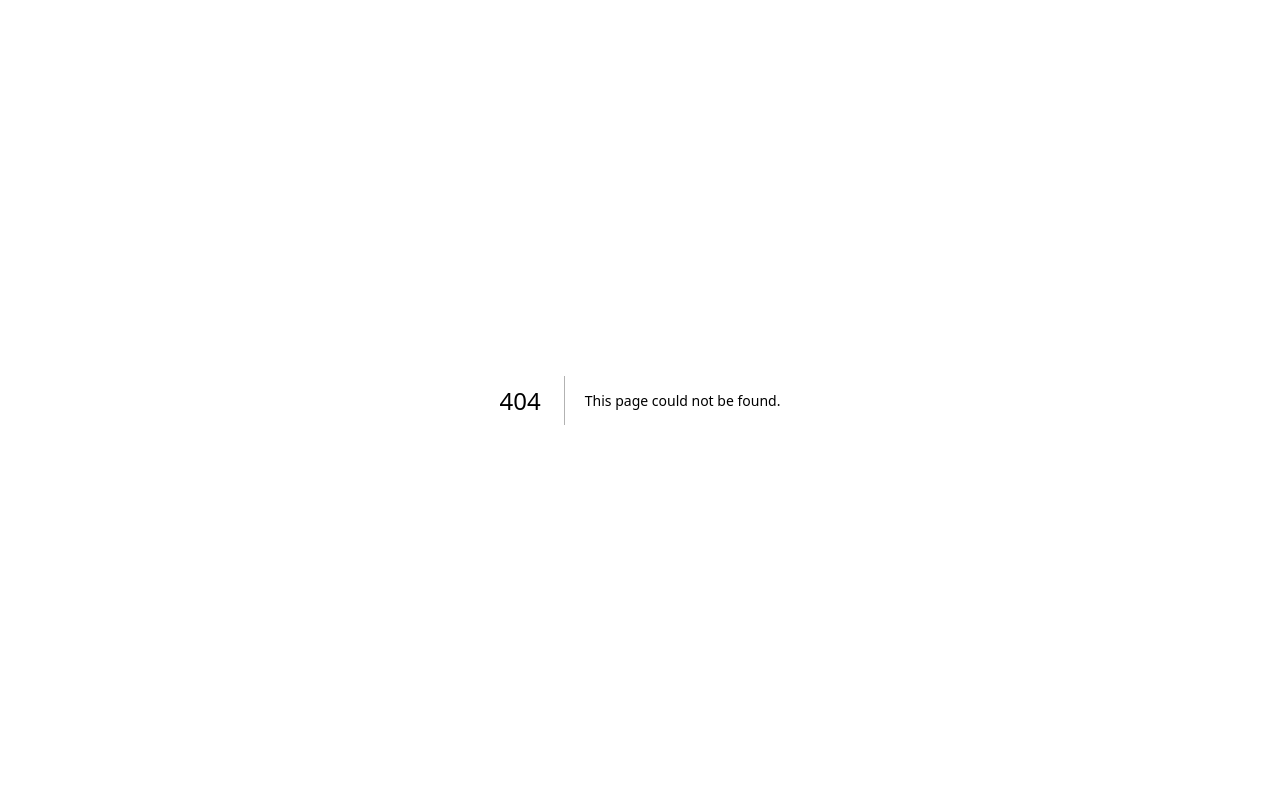
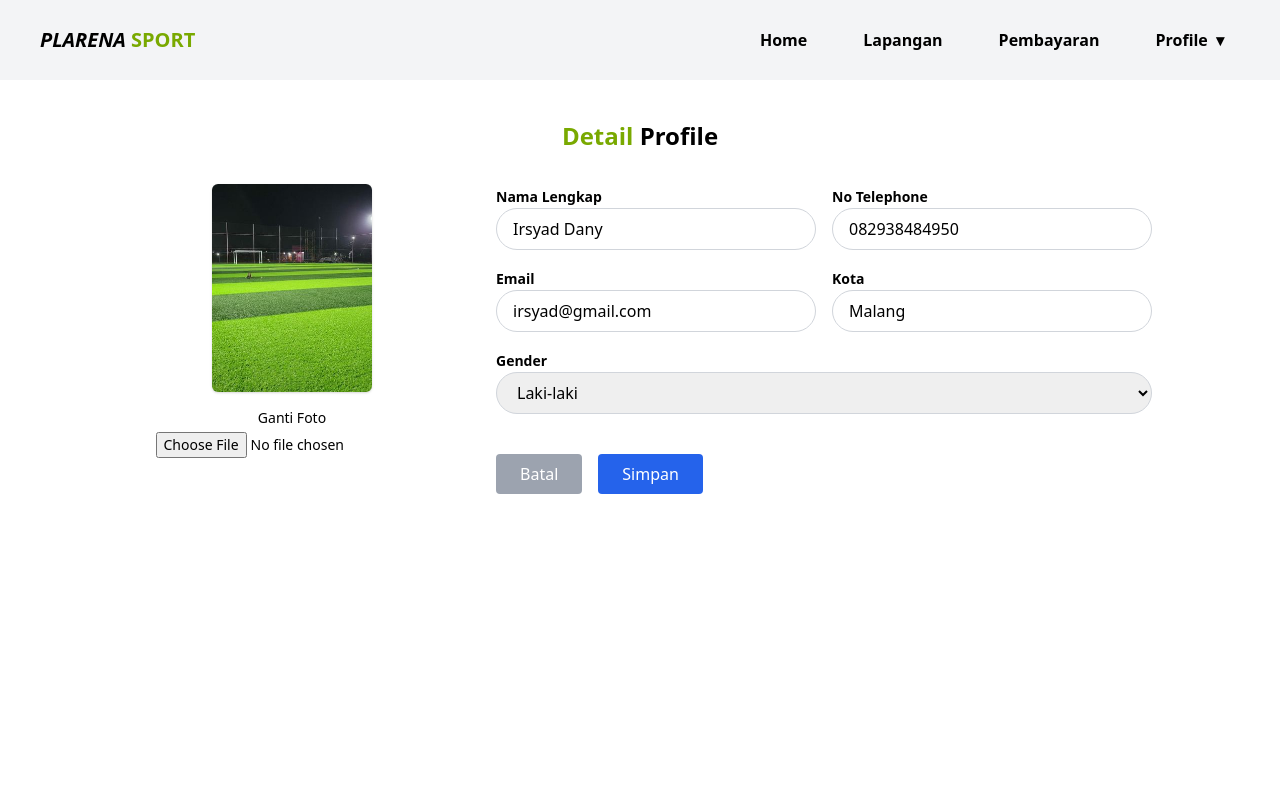
Before and after one commit to plarena-project/plarena-frontend, a Next.js app: page /user/profile in a window 1280 px wide. Before the commit this address had no page. Shown: the top 800 px of the page. Built offline with nearby package versions, Linux system fonts and the light colour scheme.

Commit message:
Profile
add profile page

```diff
--- a/src/app/admin/components/navbar.tsx
+++ b/src/app/admin/components/navbar.tsx
@@ -1,28 +1,90 @@
-'use client';
+"use client";
 
-import Link from 'next/link';
-import { useRouter } from 'next/navigation';
+import Link from "next/link";
+import { useRouter } from "next/navigation";
+import { useState, useRef, useEffect } from "react";
 
 export default function Navbar() {
   const router = useRouter();
+  const [dropdownOpen, setDropdownOpen] = useState(false);
+  const dropdownRef = useRef<HTMLDivElement>(null);
+
+  useEffect(() => {
+    const handleClickOutside = (event: MouseEvent) => {
+      if (
+        dropdownRef.current &&
+        !dropdownRef.current.contains(event.target as Node)
+      ) {
+        setDropdownOpen(false);
+      }
+    };
+    document.addEventListener("mousedown", handleClickOutside);
+    return () => document.removeEventListener("mousedown", handleClickOutside);
+  }, []);
+
+  const handleLogout = () => {
+    localStorage.removeItem("token");
+    router.push("/login");
+  };
+
+  const handleGoToProfile = () => {
+    router.push("/user/profile");
+  };
+
   return (
     <header className="flex items-center justify-between px-10 py-5 bg-gray-100 shadow-md">
       <div className="text-xl font-bold italic">
         PLARENA <span className="text-limeCustom not-italic font-bold">SPORT</span>
       </div>
+
       <div className="flex items-center space-x-6">
         <nav className="flex space-x-6 font-bold">
-          <Link href="/admin/" className="px-4 py-2 rounded-md transition hover:bg-limeCustom">Home</Link>
-          <Link href="/admin/dataLapangan" className="px-4 py-2 rounded-md transition hover:bg-limeCustom">Data Lapangan</Link>
-          <Link href="/admin/dataPesanan" className="px-4 py-2 rounded-md transition hover:bg-limeCustom">Data Pesanan</Link>
-          <Link href="/admin/dataAdmin" className="px-4 py-2 rounded-md transition hover:bg-limeCustom">Data Admin</Link>
+          <Link href="/admin/" className="px-4 py-2 rounded-md transition hover:bg-limeCustom hover:text-white">
+            Home
+          </Link>
+          <Link href="/admin/dataLapangan" className="px-4 py-2 rounded-md transition hover:bg-limeCustom hover:text-white">
+            Data Lapangan
+          </Link>
+          <Link href="/admin/dataPesanan" className="px-4 py-2 rounded-md transition hover:bg-limeCustom hover:text-white">
+            Data Pesanan
+          </Link>
+          <Link href="/admin/dataMember" className="px-4 py-2 rounded-md transition hover:bg-limeCustom hover:text-white">
+            Data Member
+          </Link>
+          <Link href="/admin/dataAdmin" className="px-4 py-2 rounded-md transition hover:bg-limeCustom hover:text-white">
+            Data Admin
+          </Link>
         </nav>
-        <button
-          onClick={() => router.push('/login')}
-          className="px-4 py-2 rounded-md bg-limeCustom text-black border-2 border-limeCustom transition font-bold"
-        >
-          Profile
-        </button>
+
+        {/* Dropdown Profile */}
+        <div className="relative" ref={dropdownRef}>
+          <button
+            onClick={() => setDropdownOpen(!dropdownOpen)}
+            className="px-4 py-2 rounded-md text-black font-bold transition hover:bg-limeCustom hover:text-white"
+          >
+            Profile <span className="ml-1">▾</span>
+          </button>
+
+          {dropdownOpen && (
+            <div className="absolute right-0 mt-2 w-48 bg-white text-black rounded-md shadow-lg z-50">
+              <div className="px-4 py-2 border-b border-gray-300 font-semibold">
+                Irsyad Dany
+              </div>
+              <button
+                onClick={handleGoToProfile}
+                className="block w-full text-left px-4 py-2 text-sm hover:bg-gray-100 transition"
+              >
+                Edit Profile
+              </button>
+              <button
+                onClick={handleLogout}
+                className="block w-full text-left px-4 py-2 text-sm hover:bg-gray-100 transition"
+              >
+                Logout
+              </button>
+            </div>
+          )}
+        </div>
       </div>
     </header>
   );
--- a/src/app/user/components/navbar.tsx
+++ b/src/app/user/components/navbar.tsx
@@ -2,14 +2,41 @@
 
 import Link from "next/link";
 import { useRouter } from "next/navigation";
+import { useState, useRef, useEffect } from "react";
 
 export default function Navbar() {
   const router = useRouter();
+  const [dropdownOpen, setDropdownOpen] = useState(false);
+  const dropdownRef = useRef<HTMLDivElement>(null);
+
+  useEffect(() => {
+    const handleClickOutside = (event: MouseEvent) => {
+      if (
+        dropdownRef.current &&
+        !dropdownRef.current.contains(event.target as Node)
+      ) {
+        setDropdownOpen(false);
+      }
+    };
+    document.addEventListener("mousedown", handleClickOutside);
+    return () => document.removeEventListener("mousedown", handleClickOutside);
+  }, []);
+
+  const handleLogout = () => {
+    localStorage.removeItem("token");
+    router.push("/login");
+  };
+
+  const handleGoToProfile = () => {
+    router.push("/user/profile");
+  };
+
   return (
     <header className="flex items-center justify-between px-10 py-5 bg-gray-100 shadow-md">
       <div className="text-xl font-bold italic">
         PLARENA <span className="text-limeCustom not-italic font-bold">SPORT</span>
       </div>
+
       <div className="flex items-center space-x-6">
         <nav className="flex space-x-6 font-bold">
           <Link href="/user/" className="px-4 py-2 rounded-md transition hover:bg-limeCustom hover:text-white">
@@ -22,9 +49,36 @@ export default function Navbar() {
             Pembayaran
           </Link>
         </nav>
-        <button onClick={() => router.push("/login")} className="px-4 py-2 rounded-md  text-black  transition font-bold hover:bg-limeCustom hover:text-white">
-          Profile
-        </button>
+
+        {/* Dropdown Profile */}
+        <div className="relative" ref={dropdownRef}>
+          <button
+            onClick={() => setDropdownOpen(!dropdownOpen)}
+            className="px-4 py-2 rounded-md text-black font-bold transition hover:bg-limeCustom hover:text-white"
+          >
+            Profile <span className="ml-1">▾</span>
+          </button>
+
+          {dropdownOpen && (
+            <div className="absolute right-0 mt-2 w-48 bg-white text-black rounded-md shadow-lg z-50">
+              <div className="px-4 py-2 border-b border-gray-300 font-semibold">
+                Irsyad Dany
+              </div>
+              <button
+                onClick={handleGoToProfile}
+                className="block w-full text-left px-4 py-2 text-sm hover:bg-gray-100 transition"
+              >
+                Edit Profile
+              </button>
+              <button
+                onClick={handleLogout}
+                className="block w-full text-left px-4 py-2 text-sm hover:bg-gray-100 transition"
+              >
+                Logout
+              </button>
+            </div>
+          )}
+        </div>
       </div>
     </header>
   );
--- /dev/null
+++ b/src/app/user/profile/page.tsx
@@ -0,0 +1,143 @@
+"use client";
+import { useEffect, useState } from "react";
+import Image from "next/image";
+
+export default function ProfilePage() {
+  const [isClient, setIsClient] = useState(false);
+  const [profile, setProfile] = useState({
+    nama: "Irsyad Dany",
+    email: "irsyad@gmail.com",
+    gender: "Laki-laki",
+    telepon: "082938484950",
+    kota: "Malang",
+    foto: "/image/lapangan1.jpg",
+  });
+  const [fotoPreview, setFotoPreview] = useState(profile.foto);
+
+  useEffect(() => {
+    setIsClient(true);
+  }, []);
+
+  const handleInputChange = (e: React.ChangeEvent<HTMLInputElement | HTMLSelectElement>) => {
+    const { name, value } = e.target;
+    setProfile(prev => ({ ...prev, [name]: value }));
+  };
+
+  const handleFotoChange = (e: React.ChangeEvent<HTMLInputElement>) => {
+    if (e.target.files && e.target.files[0]) {
+      const file = e.target.files[0];
+      const previewURL = URL.createObjectURL(file);
+      setFotoPreview(previewURL);
+    }
+  };
+
+  const handleBatal = () => {
+    // bisa reset ke data awal atau redirect
+    window.location.reload();
+  };
+
+  const handleSimpan = () => {
+    alert("Data berhasil disimpan (dummy)");
+    // Tambahkan logika update ke backend jika perlu
+  };
+
+  return (
+    <div className="min-h-screen bg-white px-8 py-10">
+      <h1 className="text-2xl font-semibold text-center mb-8">
+        <span className="text-limeCustom font-bold">Detail</span> Profile
+      </h1>
+
+      <div className="max-w-5xl mx-auto bg-white flex flex-col md:flex-row gap-10">
+        {/* FOTO PROFIL */}
+        <div className="flex flex-col items-center w-full md:w-1/3">
+          <div className="w-40 h-52 relative rounded-md overflow-hidden mb-4 shadow">
+            <Image
+              src={fotoPreview}
+              alt="Foto Profil"
+              fill
+              className="object-cover"
+            />
+          </div>
+          <label className="text-sm mb-1">Ganti Foto</label>
+          <input
+            type="file"
+            accept="image/*"
+            onChange={handleFotoChange}
+            className="text-sm"
+          />
+        </div>
+
+        {/* FORM */}
+        <div className="w-full md:w-2/3 grid grid-cols-1 md:grid-cols-2 gap-4">
+          <div>
+            <label className="text-sm font-semibold">Nama Lengkap</label>
+            <input
+              name="nama"
+              value={profile.nama}
+              onChange={handleInputChange}
+              className="w-full border border-gray-300 rounded-full px-4 py-2"
+            />
+          </div>
+
+          <div>
+            <label className="text-sm font-semibold">No Telephone</label>
+            <input
+              name="telepon"
+              value={profile.telepon}
+              onChange={handleInputChange}
+              className="w-full border border-gray-300 rounded-full px-4 py-2"
+            />
+          </div>
+
+          <div>
+            <label className="text-sm font-semibold">Email</label>
+            <input
+              name="email"
+              value={profile.email}
+              onChange={handleInputChange}
+              className="w-full border border-gray-300 rounded-full px-4 py-2"
+            />
+          </div>
+
+          <div>
+            <label className="text-sm font-semibold">Kota</label>
+            <input
+              name="kota"
+              value={profile.kota}
+              onChange={handleInputChange}
+              className="w-full border border-gray-300 rounded-full px-4 py-2"
+            />
+          </div>
+
+          <div className="md:col-span-2">
+            <label className="text-sm font-semibold">Gender</label>
+            <select
+              name="gender"
+              value={profile.gender}
+              onChange={handleInputChange}
+              className="w-full border border-gray-300 rounded-full px-4 py-2"
+            >
+              <option value="Laki-laki">Laki-laki</option>
+              <option value="Perempuan">Perempuan</option>
+            </select>
+          </div>
+
+          <div className="flex gap-4 md:col-span-2 mt-6">
+            <button
+              onClick={handleBatal}
+              className="bg-gray-400 text-white px-6 py-2 rounded hover:bg-gray-500 transition"
+            >
+              Batal
+            </button>
+            <button
+              onClick={handleSimpan}
+              className="bg-blue-600 text-white px-6 py-2 rounded hover:bg-blue-700 transition"
+            >
+              Simpan
+            </button>
+          </div>
+        </div>
+      </div>
+    </div>
+  );
+}
```
Also changed, not shown: src/app/admin/profile/page.tsx (added), 1 other file (tests, documents, lock files or other folders).
